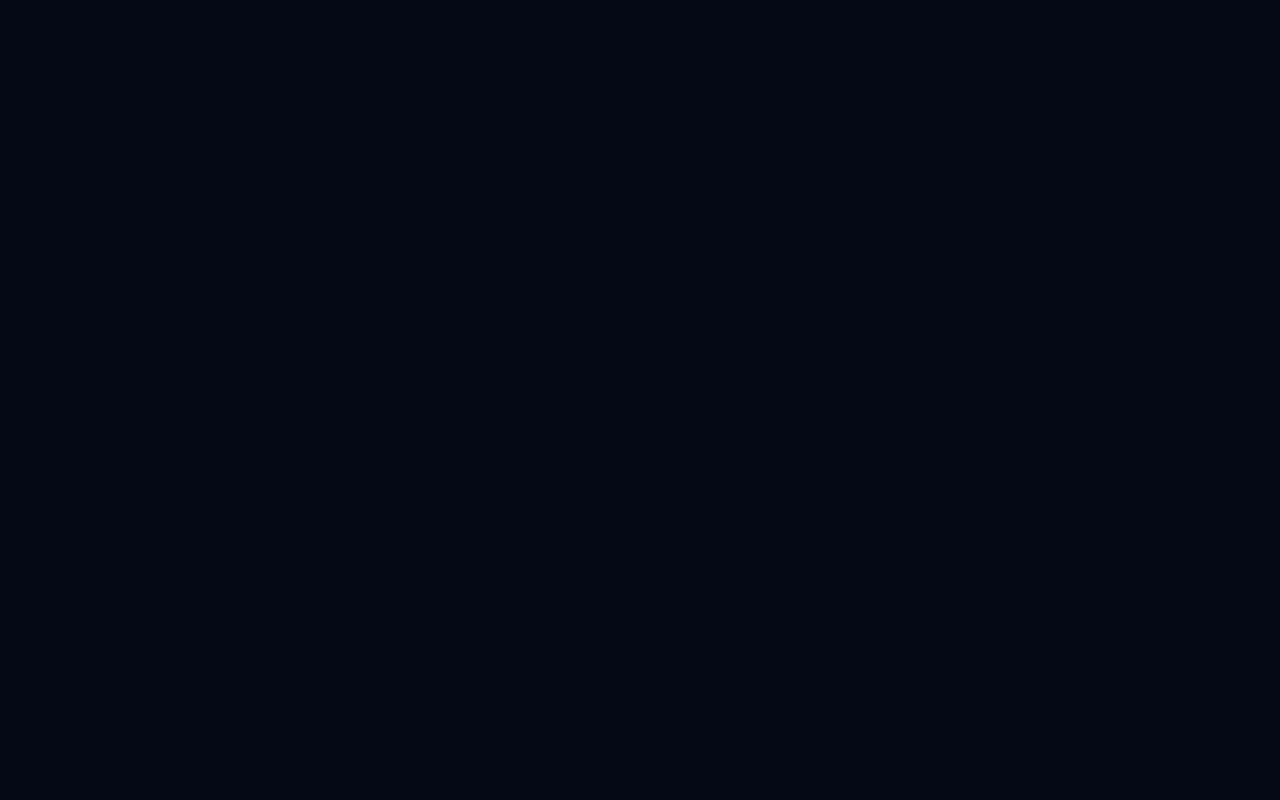
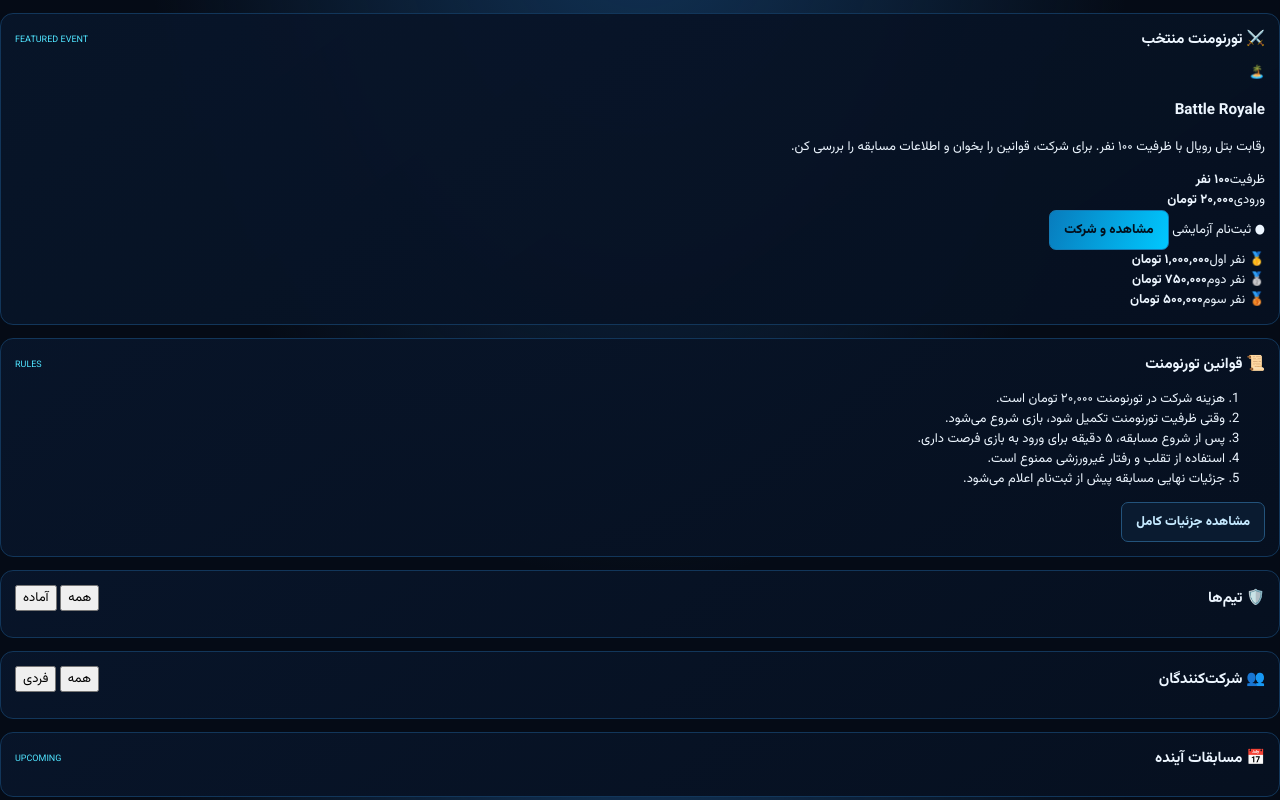
Before and after one commit to PooyanMessi117/AlcatrazCODM, a plain HTML site: page index.html in a window 1280 px wide. Drawn offline with Linux system fonts and the light colour scheme.

Commit message:
Update index.html

```diff
--- a/index.html
+++ b/index.html
@@ -75,4 +75,76 @@
 .tour-bottom{display:flex;align-items:center;justify-content:space-between;gap:4px}
 .tour-bottom .btn{padding:6px 10px;font-size:10px}
 .tiny{font-size:9px;color:var(--cyan)}
-     </style>
+     </style><section class="panel section" id="featured">
+  <div class="section-head">
+    <h2>⚔️ تورنومنت منتخب</h2>
+    <span class="tiny">FEATURED EVENT</span>
+  </div>
+  <div class="feature-main">
+    <div class="feature-art">🏝️</div>
+    <div class="feature-info">
+      <h3>Battle Royale</h3>
+      <p>رقابت بتل رویال با ظرفیت ۱۰۰ نفر. برای شرکت، قوانین را بخوان و اطلاعات مسابقه را بررسی کن.</p>
+      <div class="stats">
+        <div class="stat">ظرفیت<b>۱۰۰ نفر</b></div>
+        <div class="stat">ورودی<b>۲۰٬۰۰۰ تومان</b></div>
+      </div>
+      <div class="feature-actions">
+        <span class="ready">● ثبت‌نام آزمایشی</span>
+        <button class="btn" onclick="openTournament(1)">مشاهده و شرکت</button>
+      </div>
+    </div>
+  </div>
+  <div class="prizes">
+    <div class="prize">🥇 نفر اول<b>۱,۰۰۰,۰۰۰ تومان</b></div>
+    <div class="prize">🥈 نفر دوم<b>۷۵۰,۰۰۰ تومان</b></div>
+    <div class="prize">🥉 نفر سوم<b>۵۰۰,۰۰۰ تومان</b></div>
+  </div>
+</section>
+
+<section class="panel section">
+  <div class="section-head">
+    <h2>📜 قوانین تورنومنت</h2>
+    <span class="tiny">RULES</span>
+  </div>
+  <ol class="rules-list">
+    <li>هزینه شرکت در تورنومنت ۲۰٬۰۰۰ تومان است.</li>
+    <li>وقتی ظرفیت تورنومنت تکمیل شود، بازی شروع می‌شود.</li>
+    <li>پس از شروع مسابقه، ۵ دقیقه برای ورود به بازی فرصت داری.</li>
+    <li>استفاده از تقلب و رفتار غیرورزشی ممنوع است.</li>
+    <li>جزئیات نهایی مسابقه پیش از ثبت‌نام اعلام می‌شود.</li>
+  </ol>
+  <div style="margin-top:12px">
+    <button class="btn ghost" onclick="openTournament(1)">مشاهده جزئیات کامل</button>
+  </div>
+     </section><div class="team-participants">
+  <section class="panel section">
+    <div class="section-head">
+      <h2>🛡️ تیم‌ها</h2>
+      <div class="tabs">
+        <button class="tab active" onclick="teamFilter('all',this)">همه</button>
+        <button class="tab" onclick="teamFilter('ready',this)">آماده</button>
+      </div>
+    </div>
+    <div id="teams"></div>
+  </section>
+
+  <section class="panel section">
+    <div class="section-head">
+      <h2>👥 شرکت‌کنندگان</h2>
+      <div class="tabs">
+        <button class="tab active" onclick="participantFilter('all',this)">همه</button>
+        <button class="tab" onclick="participantFilter('solo',this)">فردی</button>
+      </div>
+    </div>
+    <div id="participants"></div>
+  </section>
+</div>
+
+<section class="panel section" id="all-tournaments">
+  <div class="section-head">
+    <h2>📅 مسابقات آینده</h2>
+    <span class="tiny">UPCOMING</span>
+  </div>
+  <div id="upcoming" class="tourney-grid"></div>
+</section>
```
